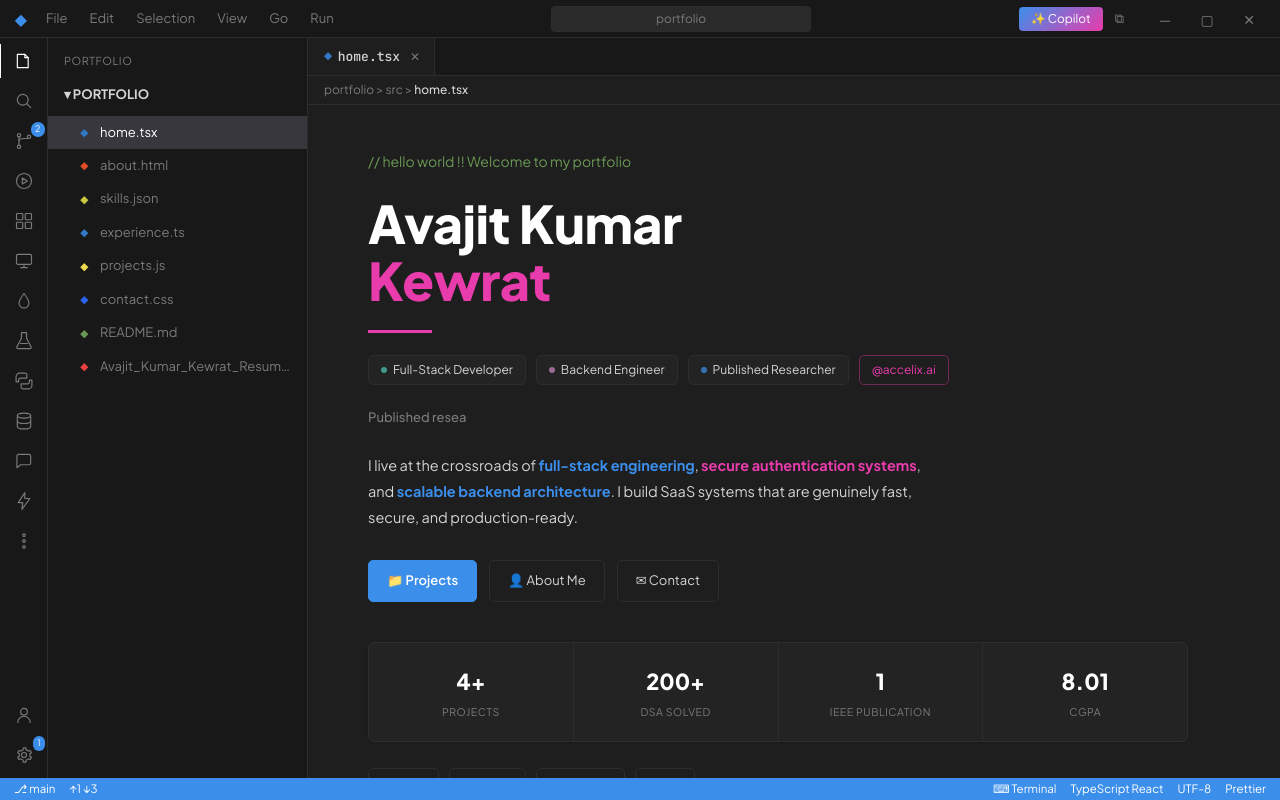
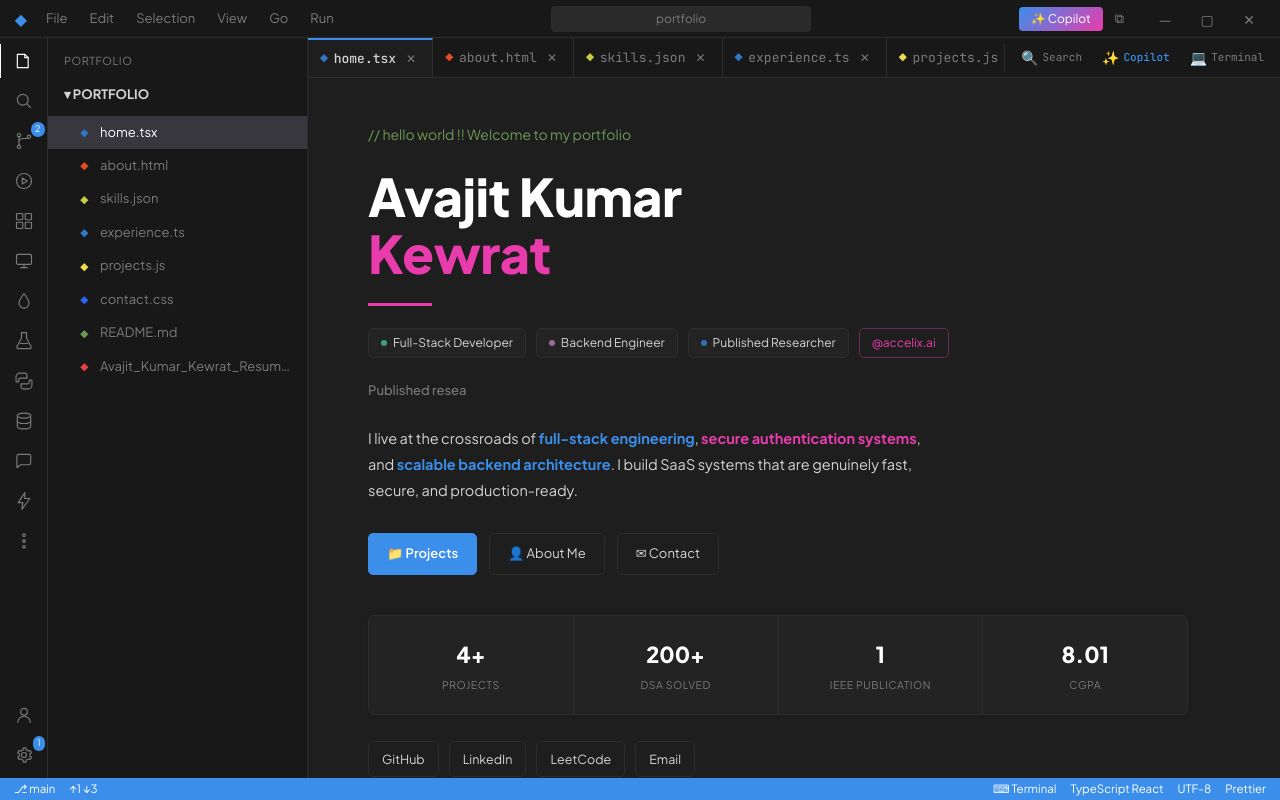
Before and after one commit to avajit/Portfolio, a Next.js app: page / in a window 1280 px wide. Built offline with nearby package versions, Linux system fonts and the light colour scheme.

Commit message:
feat: add quick action buttons (Search, Copilot, Terminal) to tab bar and remove breadcrumb line

```diff
--- a/app/page.tsx
+++ b/app/page.tsx
@@ -42,7 +42,7 @@ function PortfolioApp() {
   const sidebarHidden = sidebarOverride ?? viewport.isNarrow;
 
   // ── Tabs ─────────────────────────────────────────────────────────────────
-  const [openTabs, setOpenTabs] = useState<SectionId[]>(["home"]);
+  const [openTabs, setOpenTabs] = useState<SectionId[]>(sectionOrder);
   const [activeTab, setActiveTab] = useState<SectionId | null>("home");
 
   // ── Overlays & panels ────────────────────────────────────────────────────
@@ -252,13 +252,10 @@ function PortfolioApp() {
             isMobile={isMobile}
             onSelect={openAndScroll}
             onClose={closeTab}
+            onOpenCmdk={() => setCmdkOpen(true)}
+            onToggleCopilot={() => setCopilotOpen((p) => !p)}
+            onToggleTerminal={() => setTerminalOpen((p) => !p)}
           />
-          <div className="border-b border-vsc-line px-4 py-1.5 text-xs text-vsc-muted">
-            portfolio &gt; src &gt;{" "}
-            <span className="text-vsc-text font-medium">
-              {activeTab ? fileMeta[activeTab].name : ""}
-            </span>
-          </div>
 
           <div ref={contentRef} className="flex-1 overflow-y-auto scroll-smooth">
             {!isMobile ? (
--- a/components/Tabs.tsx
+++ b/components/Tabs.tsx
@@ -8,15 +8,23 @@ export default function Tabs({
   isMobile = false,
   onSelect,
   onClose,
+  onOpenCmdk,
+  onToggleCopilot,
+  onToggleTerminal,
 }: {
   openTabs: SectionId[];
   activeTab: SectionId | null;
   isMobile?: boolean;
   onSelect: (id: SectionId) => void;
   onClose: (id: SectionId) => void;
+  onOpenCmdk?: () => void;
+  onToggleCopilot?: () => void;
+  onToggleTerminal?: () => void;
 }) {
   return (
-    <div className="flex overflow-x-auto no-scrollbar border-b border-vsc-line bg-vsc-tab-inactive font-mono">
+    <div className="flex items-center justify-between border-b border-vsc-line bg-vsc-tab-inactive font-mono select-none">
+      {/* Left: Scrollable Tabs */}
+      <div className="flex flex-1 overflow-x-auto no-scrollbar">
         {openTabs.map((id) => {
           const meta = fileMeta[id];
           const active = id === activeTab;
@@ -24,11 +32,15 @@ export default function Tabs({
             <button
               key={id}
               onClick={() => onSelect(id)}
-            className={`flex shrink-0 items-center gap-1.5 whitespace-nowrap border-r border-vsc-line py-2 px-3 text-[12.5px] phone:text-[13px] phone:pl-4 phone:pr-2.5 transition-colors ${
-              active ? "bg-vsc-tab-active text-vsc-text font-medium" : "text-vsc-muted hover:bg-vsc-hover"
+              className={`flex shrink-0 items-center gap-1.5 whitespace-nowrap border-r border-vsc-line py-2 px-3 text-[12.5px] phone:text-[13px] transition-colors ${
+                active
+                  ? "bg-vsc-tab-active text-vsc-text font-medium border-t-2 border-t-vsc-blue"
+                  : "text-vsc-muted hover:bg-vsc-hover"
               }`}
             >
-            <span className="text-[10px] font-bold" style={{ color: meta.iconColorVar }}>{meta.ext}</span>
+              <span className="text-[10px] font-bold" style={{ color: meta.iconColorVar }}>
+                {meta.ext}
+              </span>
               <span>{meta.name}</span>
               {!isMobile && (
                 <span
@@ -45,5 +57,40 @@ export default function Tabs({
           );
         })}
       </div>
+
+      {/* Right: Action Buttons (Search 🔍, Copilot ✨, Terminal 💻) */}
+      <div className="flex items-center gap-1 px-2 shrink-0 border-l border-vsc-line bg-vsc-tab-inactive">
+        {onOpenCmdk && (
+          <button
+            onClick={onOpenCmdk}
+            title="Search / Command Palette (Ctrl+K)"
+            className="flex items-center gap-1 rounded px-2 py-1 text-xs text-vsc-muted hover:bg-vsc-hover hover:text-vsc-text transition-colors"
+          >
+            <span className="text-sm">🔍</span>
+            <span className="hidden md:inline text-[11px]">Search</span>
+          </button>
+        )}
+        {onToggleCopilot && (
+          <button
+            onClick={onToggleCopilot}
+            title="Toggle AI Copilot"
+            className="flex items-center gap-1 rounded px-2 py-1 text-xs text-vsc-muted hover:bg-vsc-hover hover:text-vsc-blue transition-colors"
+          >
+            <span className="text-sm text-vsc-blue">✨</span>
+            <span className="hidden md:inline text-[11px] font-medium text-vsc-blue">Copilot</span>
+          </button>
+        )}
+        {onToggleTerminal && (
+          <button
+            onClick={onToggleTerminal}
+            title="Toggle Terminal (Ctrl+`)"
+            className="flex items-center gap-1 rounded px-2 py-1 text-xs text-vsc-muted hover:bg-vsc-hover hover:text-vsc-text transition-colors"
+          >
+            <span className="text-sm">💻</span>
+            <span className="hidden md:inline text-[11px]">Terminal</span>
+          </button>
+        )}
+      </div>
+    </div>
   );
 }
```
Lines whose indentation alone changed are shown as unchanged.
